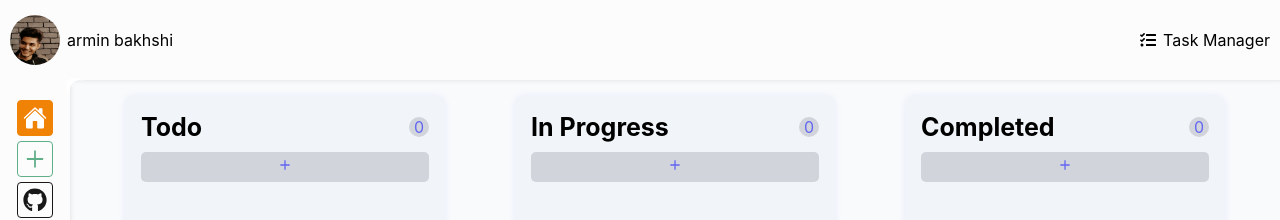
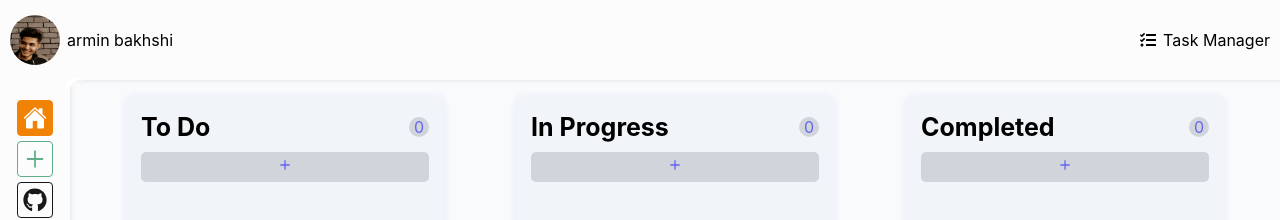
Before and after one commit to armin-bkh/taskmanager-app, a React (Create React App) app: page / in a window 1280 px wide. Shown: the top 220 px of the page. Built offline with nearby package versions, Linux system fonts and the light colour scheme.

Commit message:
handle COMPLETETASK action

```diff
--- a/src/Components/AddTaskForm/AddTaskForm.tsx
+++ b/src/Components/AddTaskForm/AddTaskForm.tsx
@@ -11,7 +11,7 @@ import queryString from "query-string";
 import styles from "./AddTaskForm.module.scss";
 
 export const options = [
-  { value: "todo", label: "todo" },
+  { value: "to do", label: "to do" },
   { value: "in progress", label: "in progress" },
   { value: "completed", label: "completed" },
 ];
--- a/src/Components/Provider/TaskProvider.tsx
+++ b/src/Components/Provider/TaskProvider.tsx
@@ -55,6 +55,20 @@ const reducer = (state: TasksType, action: actionType) => {
 
       return { tasks: sortedTasks };
     }
+    case "COMPLETETASK": {
+      const cloneTasks = [...state.tasks];
+      const index = cloneTasks.findIndex(
+        (task) => task.id === action.payload.id
+      );
+      const selectedTask = { ...cloneTasks[index] };
+      selectedTask.status = "completed";
+      cloneTasks[index] = selectedTask;
+      const sortedTasks = cloneTasks.sort(
+        (a: taskItemType, b: taskItemType) =>
+          +new Date(b.updated) - +new Date(a.updated)
+      );
+      return { tasks: sortedTasks };
+    }
     default:
       return state;
   }
--- a/src/Components/Provider/taskProviderTypes.type.ts
+++ b/src/Components/Provider/taskProviderTypes.type.ts
@@ -12,7 +12,7 @@ export type TasksType = {
 }
 
 export type actionWithPayloadType = {
-    type: "ADDTASK" | "REMOVETASK" | "EDITTASK",
+    type: "ADDTASK" | "REMOVETASK" | "EDITTASK" | "COMPLETETASK",
     payload: taskItemType
 }
 
@@ -28,4 +28,5 @@ export enum actionCases {
     ADDTASK = "ADDTASK",
     REMOVETASK = "REMOVETASK",
     EDITTASK = "EDITTASK",
+    COMPLETETASK = "COMPLETETASK"
 }
--- a/src/Components/TaskList/TaskList.tsx
+++ b/src/Components/TaskList/TaskList.tsx
@@ -5,7 +5,7 @@ import styles from "./TaskList.module.scss";
 const taskStatus = [
   {
     id: 1,
-    value: "todo",
+    value: "to do",
   },
   {
     id: 2,
```
